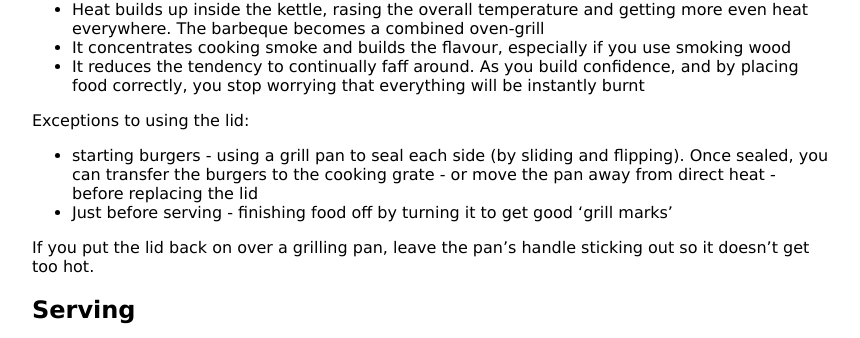
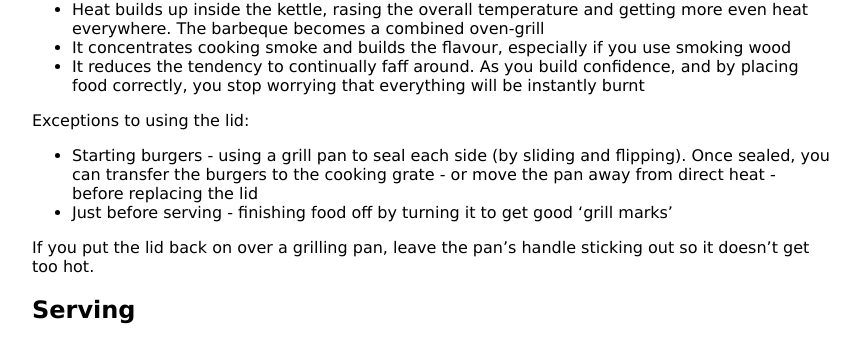
Before and after one commit to KineticLensman/KineticLensman.github.io, a Jekyll site: the page built from _posts/2018-08-12-barbecue-part1.md, in a window 1280 px wide and 900 px high, scrolled down 2183 px. Shown: the part 114-452 px from the top of the window, without its empty margins (208-1068 px from the left). Built offline with Jekyll 4.4.1, drawn with Linux system fonts in a browser that asks for light colours.

Commit message:
Bullet point consistency

```diff
--- a/_posts/2018-08-12-barbecue-part1.md
+++ b/_posts/2018-08-12-barbecue-part1.md
@@ -64,7 +64,7 @@ The lid has three really useful effects:
 * It reduces the tendency to continually faff around. As you build confidence, and by placing food correctly, you stop worrying that everything will be instantly burnt
 
 Exceptions to using the lid:
-* starting burgers - using a grill pan to seal each side (by sliding and flipping). Once sealed, you can transfer the burgers to the cooking grate - or move the pan away from direct heat - before replacing the lid
+* Starting burgers - using a grill pan to seal each side (by sliding and flipping). Once sealed, you can transfer the burgers to the cooking grate - or move the pan away from direct heat - before replacing the lid
 * Just before serving - finishing food off by turning it to get good 'grill marks'
 
 If you put the lid back on over a grilling pan, leave the pan's handle sticking out so it doesn't get too hot.
```
